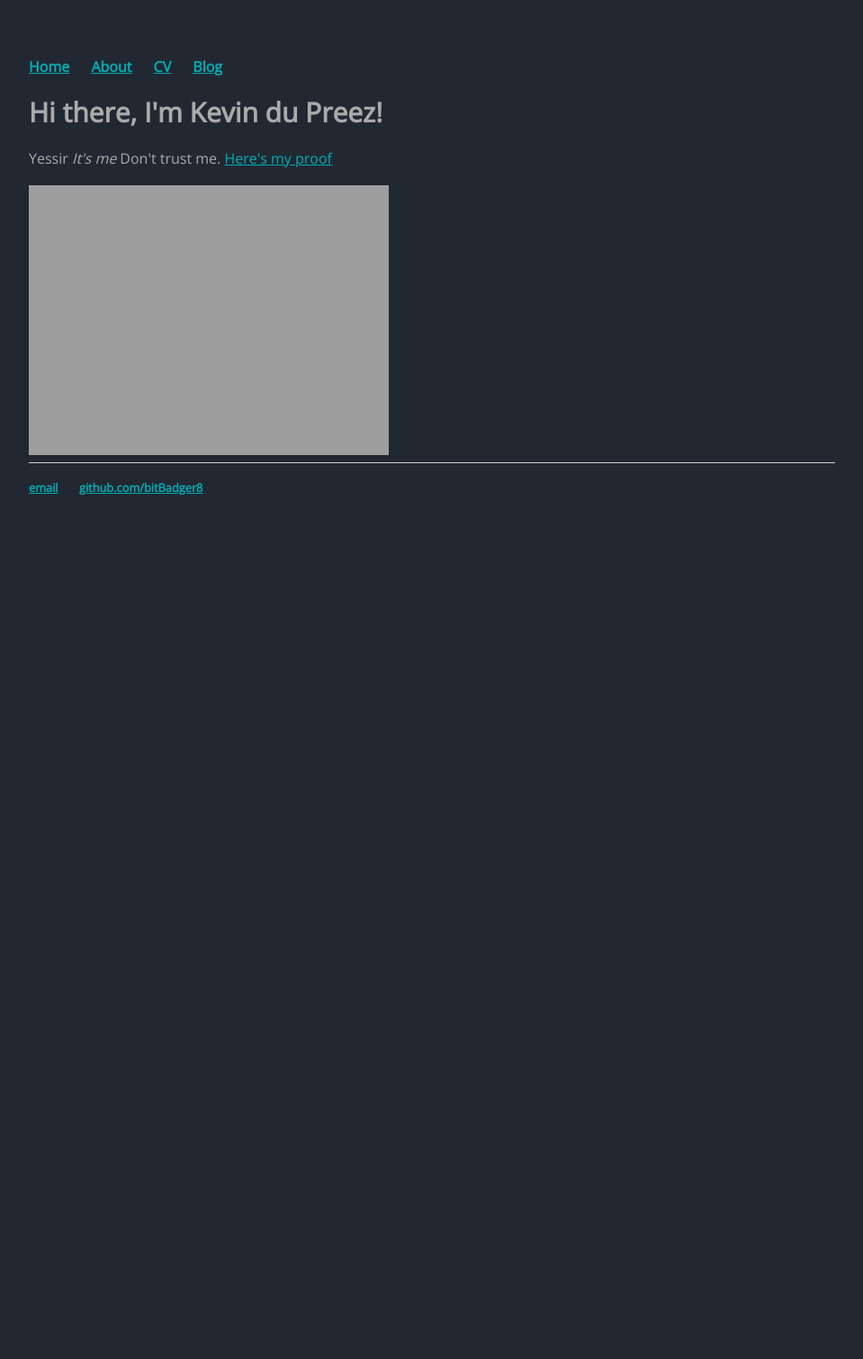
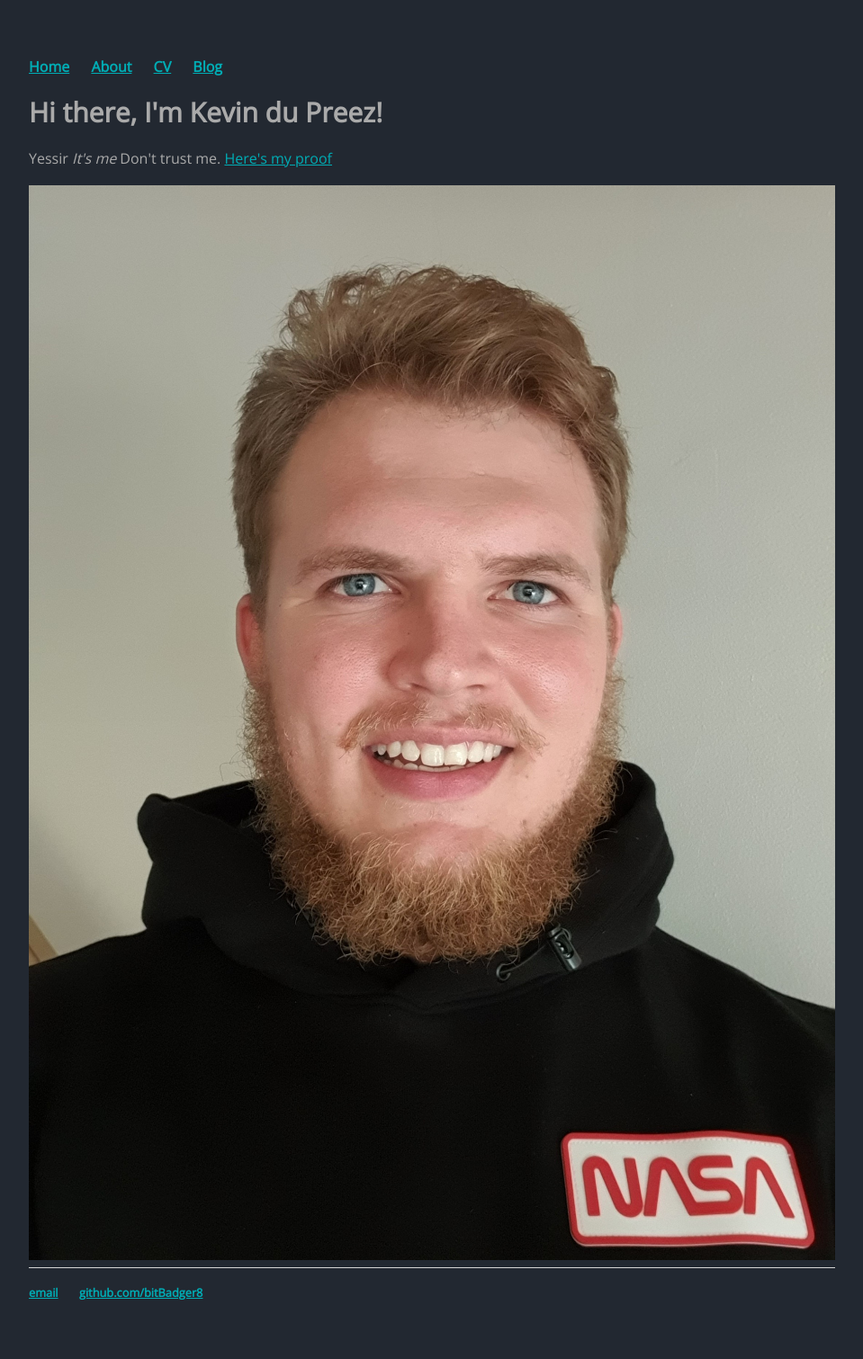
Before and after one commit to bitBadger8/bitBadger8.github.io, a Jekyll site: the page built from index.html, in a window 1280 px wide. Shown: the whole page at 90% size, without its empty margins (160-1119 px from the left). Built offline with Jekyll 4.4.1, drawn with Linux system fonts in a browser that asks for light colours; before the commit the page ends 900 px from its top, so only the background shows below that.

Commit message:
Update index.html

```diff
--- a/index.html
+++ b/index.html
@@ -5,8 +5,8 @@
 <div class="blurb">
 	<h1>Hi there, I'm Kevin du Preez!</h1>
 	<p>Yessir <em>It's me</em> Don't trust me. <a href="/about">Here's my proof</a></p>
-<!-- 	<img src="https://bitbadger8.github.io/assets/images/smallerProfile.jpg" alt="Photo of Kev" id="kevPic" /> -->
-	<img src="https://bitbadger8.github.io/assets/images/profilePicture.jpg" alt="Photo of Kev" id="kevPic" />
+	<img src="https://bitbadger8.github.io/assets/images/smallerProfile.jpg" alt="Photo of Kev" id="kevPic" />
+<!-- 	<img src="https://bitbadger8.github.io/assets/images/profilePicture.jpg" alt="Photo of Kev" id="kevPic" /> -->
 
 
 </div><!-- /.blurb -->
```
